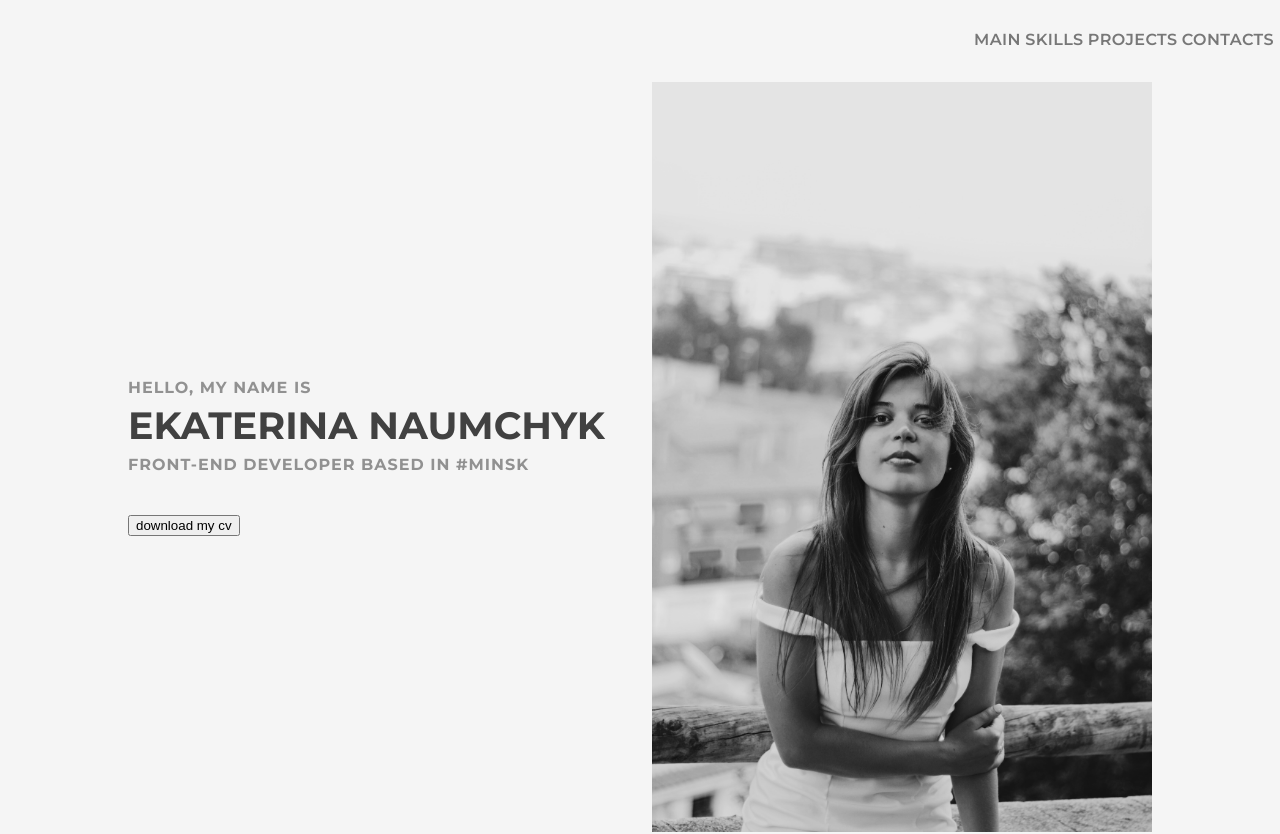
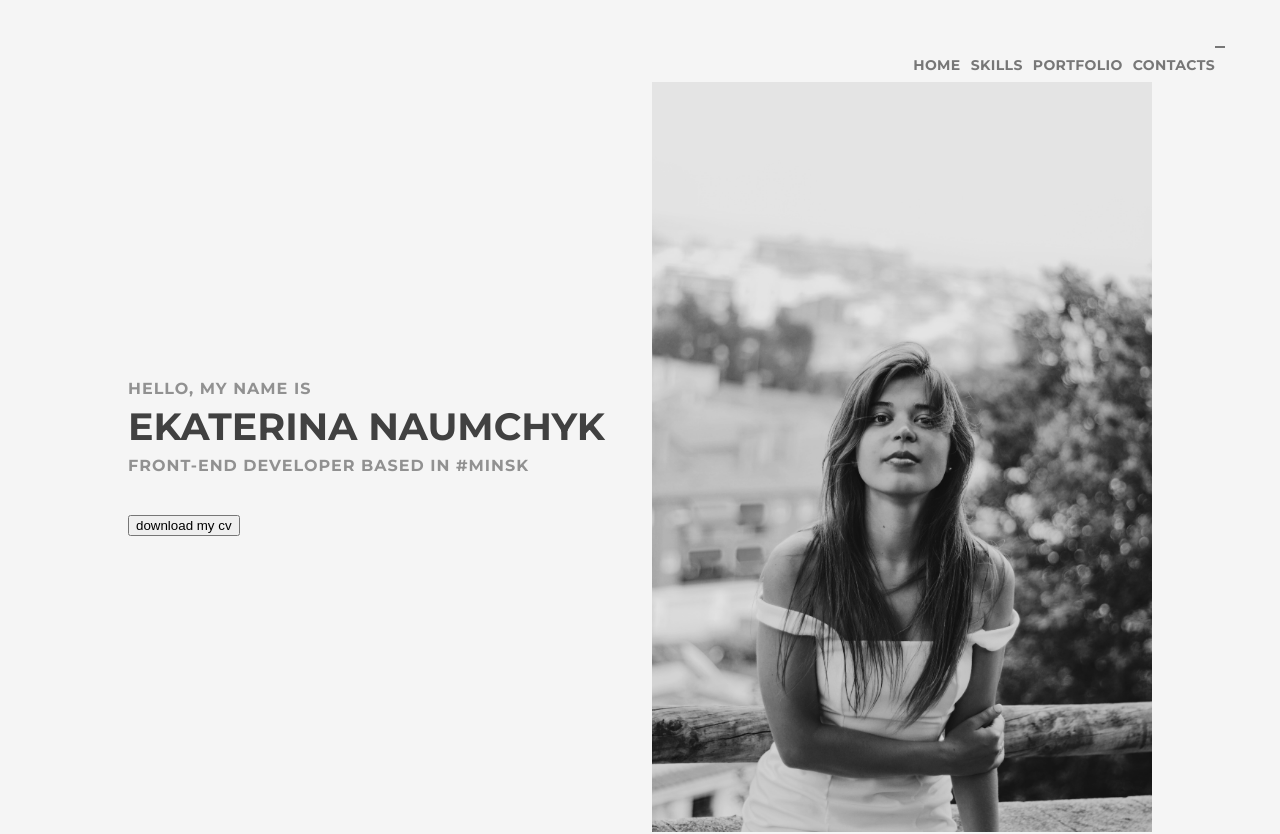
Before and after one commit to Ekaterina112/Portfolio, a React (Create React App) app: page / in a window 1280 px wide. Shown: the top 834 px of the page. Built offline with nearby package versions, Linux system fonts and the light colour scheme; a web font is replaced by a local one.

Commit message:
some changes in fonts

```diff
--- a/src/index.css
+++ b/src/index.css
@@ -1,8 +1,6 @@
 body {
   margin: 0;
-  font-family: -apple-system, BlinkMacSystemFont, 'Segoe UI', 'Roboto', 'Oxygen',
-    'Ubuntu', 'Cantarell', 'Fira Sans', 'Droid Sans', 'Helvetica Neue',
-    sans-serif;
+  font-family: Montserrat,sans-serif;
   -webkit-font-smoothing: antialiased;
   -moz-osx-font-smoothing: grayscale;
 }
--- a/src/nav/Nav.js
+++ b/src/nav/Nav.js
@@ -4,10 +4,11 @@ import styles from './Nav.module.css';
 function Nav() {
     return (
         <div className={styles.nav}>
-            <a href>Main</a>
-            <a href>Skills</a>
-            <a href>Projects</a>
-            <a href>Contacts</a>
+            <a href> Home </a>
+            <a href> Skills </a>
+            <a href> Portfolio</a>
+            <a href> Contacts </a>
+            <a href className={styles.menu}></a>
         </div>
     );
 }
--- a/src/nav/Nav.module.css
+++ b/src/nav/Nav.module.css
@@ -1,14 +1,26 @@
 .nav {
-    border: 1px solid whitesmoke;
-    width: 300px;
+    margin-right: 50px;
+    margin-top: 50px;
+    width: 100%;
     display: flex;
-    justify-content: space-between;
+    justify-content: flex-end;
+    position: relative;
+}
+.nav a {
+    line-height: 40px;
     color: #777777;
-    line-height: 40px;
+    font-size: 14px;
     padding: 0 5px;
-    position: relative;
+    font-weight: 650;
+    text-transform: uppercase;
     letter-spacing: 0.40px;
-    font-family: 'Montserrat', sans-serif;
-    font-weight: 600;
-    text-transform: uppercase;
 }
+.menu {
+    color: #777777;
+    content: '';
+    height: 2px;
+    background: #777777;
+    transform: translate(-50%, 50%);
+    left: 50%;
+    bottom: -10px;
+}
```
